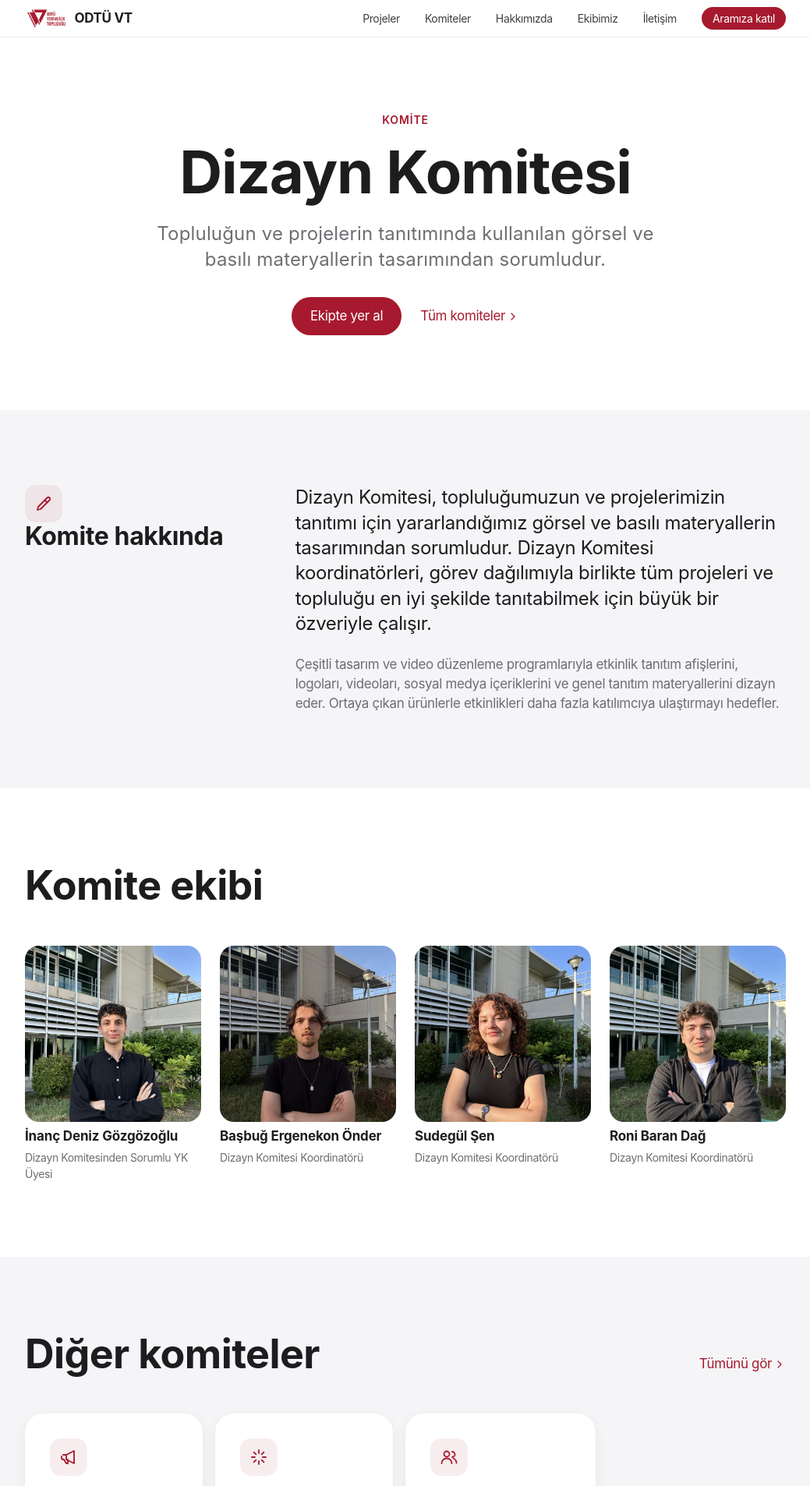
After one commit to zomvuitton/sitedemo0.1, a Node server app: page /komiteler/dizayn in a window 1280 px wide. The commit adds this page. Shown: the top 1906 px of the page at 78% size, without its empty margins (120-1159 px from the left). Run offline with Node 20, Linux system fonts and the light colour scheme.

Commit message:
Komite detay sayfaları ekle, öne çıkan proje yokken ana sayfa çökmesini düzelt
- /komiteler/:slug detay sayfaları: özet hero, açıklama, isteğe bağlı
  kapak görseli ve galeri, komite ekibi, diğer komiteler
- Komiteler dizin sayfasından her komitenin sayfasına bağlantı
- Admin komite düzenlemeye kapak görseli ve galeri alanları eklendi
- Ana sayfa: hiçbir proje öne çıkarılmadığında featured[0] şablonu
  patlatıp 404'e düşüyordu; artık ilk üç proje yedek olarak kullanılıyor,
  öne çıkan/diğer bölümleri ve kapak görselleri boş durumlara dayanıklı

Co-Authored-By: Claude Fable 5 <noreply@anthropic.com>
Claude-Session: https://claude.ai/code/session_01TkeMLRDuhdJox4N4xfNfGq

```diff
--- a/server.js
+++ b/server.js
@@ -163,11 +163,14 @@ function rateLimit(req, res, next) {
 
 app.get("/", (req, res) => {
   const projects = store.content.projects;
-  res.render("index", {
-    title: `${site.short} — ${site.name}`,
-    featured: projects.filter((p) => p.featured),
-    rest: projects.filter((p) => !p.featured)
-  });
+  let featured = projects.filter((p) => p.featured);
+  let rest = projects.filter((p) => !p.featured);
+  // Hiçbir proje öne çıkarılmadıysa ana sayfa boş kalmasın: ilk üç proje kullanılır
+  if (!featured.length) {
+    featured = projects.slice(0, 3);
+    rest = projects.slice(3);
+  }
+  res.render("index", { title: `${site.short} — ${site.name}`, featured, rest });
 });
 
 app.get("/hakkimizda", (req, res) => {
@@ -186,6 +189,12 @@ app.get("/projeler/:slug", (req, res, next) => {
 
 app.get("/komiteler", (req, res) => {
   res.render("komiteler", { title: `Komiteler — ${site.short}` });
+});
+
+app.get("/komiteler/:slug", (req, res, next) => {
+  const committee = store.content.committees.find((c) => c.slug === req.params.slug);
+  if (!committee) return next();
+  res.render("komite", { title: `${committee.name} — ${site.short}`, committee });
 });
 
 app.get("/ekibimiz", (req, res) => {
@@ -386,6 +395,8 @@ function sanitizeCommittee(input, existing) {
       summary: clean(input.summary, 500),
       body: cleanParagraphs(input.body),
       icon: ICONS.includes(input.icon) ? input.icon : "users",
+      hero: clean(input.hero, 400),
+      gallery: cleanGallery(input.gallery),
       team: cleanMembers(input.team)
     }
   };
--- /dev/null
+++ b/views/komite.ejs
@@ -0,0 +1,86 @@
+<%- include('partials/head') %>
+<%- include('partials/nav') %>
+
+<section class="tile tile-white project-hero">
+  <div class="hero-inner reveal">
+    <p class="eyebrow eyebrow-red">Komite</p>
+    <h1><%= committee.name %></h1>
+    <p class="lede lede-dark"><%= committee.summary %></p>
+    <div class="cta-row">
+      <a class="btn btn-primary" href="/katil">Ekipte yer al</a>
+      <a class="link-more" href="/komiteler">Tüm komiteler <%- include('partials/icon', { name: 'chevron', cls: 'icon-inline' }) %></a>
+    </div>
+    <% if (committee.hero) { %>
+    <img class="feature-img" src="<%= committee.hero %>" alt="<%= committee.name %> çalışmasından bir kare">
+    <% } %>
+  </div>
+</section>
+
+<section class="tile tile-gray editorial">
+  <div class="container editorial-grid">
+    <div class="editorial-aside reveal">
+      <span class="card-icon"><%- include('partials/icon', { name: committee.icon }) %></span>
+      <h2>Komite hakkında</h2>
+    </div>
+    <div class="editorial-body reveal">
+      <% committee.body.forEach(function (para, i) { %>
+      <p class="<%= i === 0 ? 'lede-dark' : '' %>"><%= para %></p>
+      <% }) %>
+    </div>
+  </div>
+</section>
+
+<% if (committee.gallery && committee.gallery.length) { %>
+<section class="tile tile-white gallery-tile">
+  <div class="container">
+    <div class="section-head reveal">
+      <h2>Galeri</h2>
+    </div>
+    <div class="gallery-grid reveal">
+      <% committee.gallery.forEach(function (g, i) { %>
+      <img src="<%= g %>" alt="<%= committee.name %> galerisinden <%= i + 1 %>. kare" loading="lazy">
+      <% }) %>
+    </div>
+  </div>
+</section>
+<% } %>
+
+<% if (committee.team && committee.team.length) { %>
+<section class="tile <%= committee.gallery && committee.gallery.length ? 'tile-gray' : 'tile-white' %>">
+  <div class="container">
+    <div class="section-head reveal">
+      <h2>Komite ekibi</h2>
+    </div>
+    <div class="people-grid">
+      <% committee.team.forEach(function (m) { %>
+      <div class="person reveal">
+        <img class="person-photo" src="<%= m.photo %>" alt="<%= m.name %>" loading="lazy">
+        <h3><%= m.name %></h3>
+        <p><%= m.role %></p>
+      </div>
+      <% }) %>
+    </div>
+  </div>
+</section>
+<% } %>
+
+<section class="tile tile-gray others">
+  <div class="container">
+    <div class="section-head reveal">
+      <h2>Diğer komiteler</h2>
+      <a class="link-more" href="/komiteler">Tümünü gör <%- include('partials/icon', { name: 'chevron', cls: 'icon-inline' }) %></a>
+    </div>
+    <div class="card-row">
+      <% committees.filter(c => c.slug !== committee.slug).slice(0, 4).forEach(function (c) { %>
+      <a class="card reveal" href="/komiteler/<%= c.slug %>">
+        <span class="card-icon"><%- include('partials/icon', { name: c.icon }) %></span>
+        <h3><%= c.name.replace(' Komitesi', '') %></h3>
+        <p><%= c.summary %></p>
+        <span class="card-more">İncele <%- include('partials/icon', { name: 'chevron', cls: 'icon-inline' }) %></span>
+      </a>
+      <% }) %>
+    </div>
+  </div>
+</section>
+
+<%- include('partials/footer') %>
--- a/views/komiteler.ejs
+++ b/views/komiteler.ejs
@@ -32,6 +32,9 @@
         </div>
         <% }) %>
       </div>
+      <div class="cta-row">
+        <a class="link-more" href="/komiteler/<%= c.slug %>"><%= c.name %> sayfası <%- include('partials/icon', { name: 'chevron', cls: 'icon-inline' }) %></a>
+      </div>
     </div>
   </div>
 </section>
--- a/views/proje.ejs
+++ b/views/proje.ejs
@@ -10,7 +10,9 @@
       <a class="btn btn-primary" href="<%= project.external %>" target="_blank" rel="noopener">Proje sitesine git</a>
       <a class="link-more" href="/katil">Ekipte yer al <%- include('partials/icon', { name: 'chevron', cls: 'icon-inline' }) %></a>
     </div>
+    <% if (project.hero) { %>
     <img class="feature-img" src="<%= project.hero %>" alt="<%= project.name %> etkinliğinden bir kare">
+    <% } %>
   </div>
 </section>
 
```
Also changed, not shown: views/admin/komite.ejs (+35 -1 lines), views/index.ejs (+17 -8 lines).
